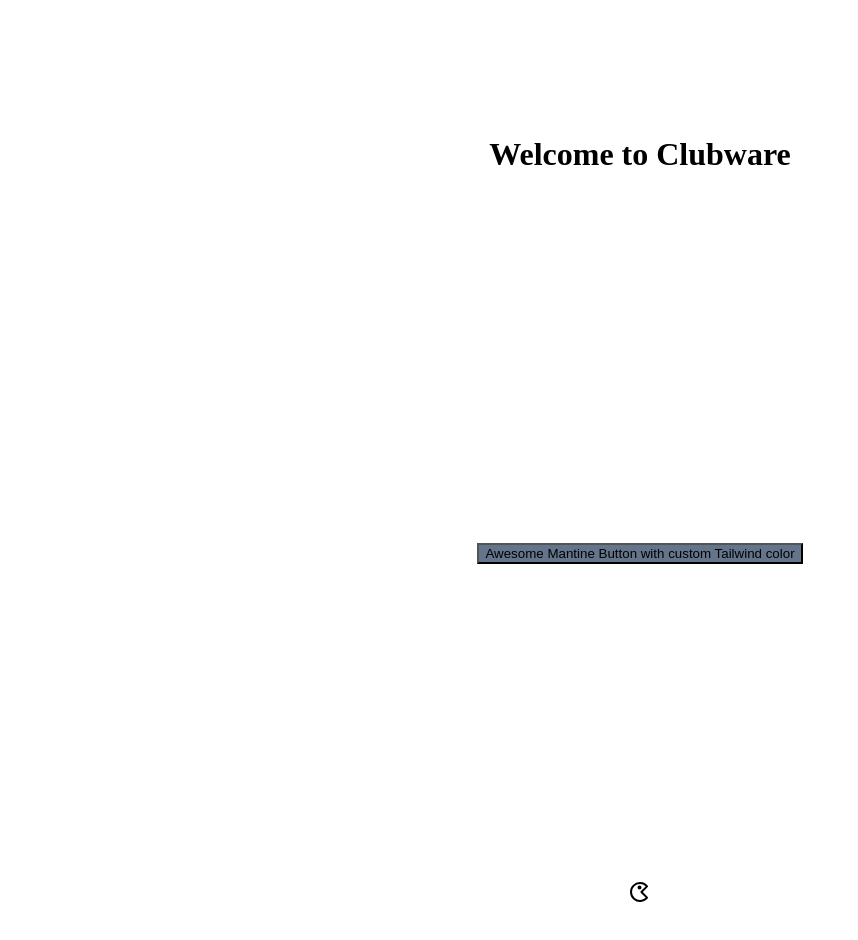
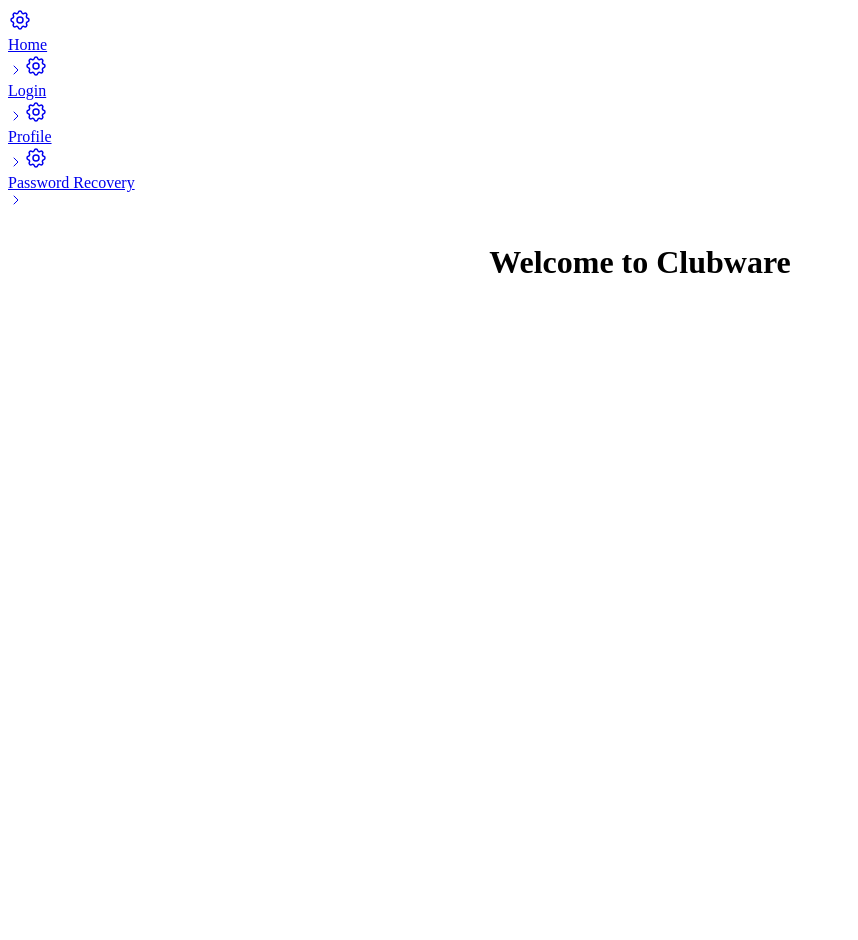
Before and after one commit to CodeTriumvirat/clubware_frontend, a Next.js app: page / in a window 1280 px wide. Shown: the top 940 px of the page, without its empty margins (0-858 px from the left). After the commit the page ends 800 px from the top, so only its background shows below. Built offline with nearby package versions, Linux system fonts and the light colour scheme.

Commit message:
Feature/appshell with sidebar navigation
* First unstyled version working

* Remove default styles

* Use system color scheme

* Add Navlinks with active style

```diff
--- /dev/null
+++ b/app/components/AppContainer/AppContainer.tsx
@@ -0,0 +1,59 @@
+'use client'
+import { AppShell, Burger, NavLink } from '@mantine/core'
+import { useDisclosure } from '@mantine/hooks'
+import { IconChevronRight, IconSettings } from '@tabler/icons-react'
+import Link from 'next/link'
+import { useState } from 'react'
+
+const navData = [
+    { link: '/', label: 'Home', icon: IconSettings },
+    { link: '/login', label: 'Login', icon: IconSettings },
+    { link: '/profile', label: 'Profile', icon: IconSettings },
+    { link: '/auth/recovery', label: 'Password Recovery', icon: IconSettings },
+]
+
+export default function AppContainer({
+    children,
+}: Readonly<{
+    children: React.ReactNode
+}>) {
+    const [opened, { toggle }] = useDisclosure()
+    const [active, setActive] = useState(0)
+
+    const navLinks = navData.map((item, index) => (
+        <NavLink
+            key={item.label}
+            component={Link}
+            href={item.link}
+            label={item.label}
+            leftSection={<item.icon stroke={1.5} />}
+            rightSection={<IconChevronRight size="1rem" stroke={1.5} />}
+            variant="subtle"
+            active={index === active}
+            onClick={() => setActive(index)}
+        />
+    ))
+
+    return (
+        <AppShell
+            header={{ height: { base: 60, md: 70, lg: 80 } }}
+            navbar={{
+                width: { base: 200, md: 300, lg: 400 },
+                breakpoint: 'sm',
+                collapsed: { mobile: !opened },
+            }}
+            padding="md"
+        >
+            <AppShell.Header>
+                <Burger
+                    opened={opened}
+                    onClick={toggle}
+                    hiddenFrom="sm"
+                    size="sm"
+                />
+            </AppShell.Header>
+            <AppShell.Navbar p="md">{navLinks}</AppShell.Navbar>
+            <AppShell.Main>{children}</AppShell.Main>
+        </AppShell>
+    )
+}
--- a/app/layout.tsx
+++ b/app/layout.tsx
@@ -1,8 +1,9 @@
 import type { Metadata } from 'next'
-import { AppShell, MantineProvider, ColorSchemeScript } from '@mantine/core'
+import { MantineProvider, ColorSchemeScript } from '@mantine/core'
 import './styles/globals.css'
 import { theme } from '@/styles/theme'
 import { Notifications } from '@mantine/notifications'
+import AppContainer from '@/components/AppContainer/AppContainer'
 
 export const metadata: Metadata = {
     title: 'ClubWare ERP',
@@ -17,7 +18,7 @@
     return (
         <html lang="de">
             <head>
-                <ColorSchemeScript />
+                <ColorSchemeScript defaultColorScheme="auto" />
                 <link rel="shortcut icon" href="/favicon.ico" />
                 <meta
                     name="viewport"
@@ -25,9 +26,9 @@
                 />
             </head>
             <body>
-                <MantineProvider theme={theme}>
+                <MantineProvider theme={theme} defaultColorScheme="auto">
                     <Notifications />
-                    <AppShell>{children}</AppShell>
+                    <AppContainer>{children}</AppContainer>
                 </MantineProvider>
             </body>
         </html>
--- a/app/page.tsx
+++ b/app/page.tsx
@@ -1,16 +1,9 @@
-import { Button } from '@mantine/core'
-import { IconPacman } from '@tabler/icons-react'
 import { Welcome } from '@/components/Welcome/Welcome'
 
 export default function Page() {
     return (
-        <main className="flex min-h-screen flex-col items-center justify-between p-24">
+        <div>
             <Welcome />
-            <Button variant="filled" className="bg-slate-500">
-                Awesome Mantine Button with custom Tailwind color
-            </Button>
-
-            <IconPacman stroke={2} />
-        </main>
+        </div>
     )
 }
--- a/app/styles/globals.css
+++ b/app/styles/globals.css
@@ -11,33 +11,3 @@
 
 @import '@mantine/core/styles.layer.css';
 @import '@mantine/notifications/styles.layer.css';
-
-: root {
-    --foreground-rgb: 0, 0, 0;
-    --background-start-rgb: 214, 219, 220;
-    --background-end-rgb: 255, 255, 255;
-}
-
-@media (prefers-color-scheme: dark) {
-    :root {
-        --foreground-rgb: 255, 255, 255;
-        --background-start-rgb: 0, 0, 0;
-        --background-end-rgb: 0, 0, 0;
-    }
-}
-
-body {
-    color: rgb(var(--foreground-rgb));
-    background: linear-gradient(
-            to bottom,
-            transparent,
-            rgb(var(--background-end-rgb))
-        )
-        rgb(var(--background-start-rgb));
-}
-
-@layer utilities {
-    .text-balance {
-        text-wrap: balance;
-    }
-}
```
